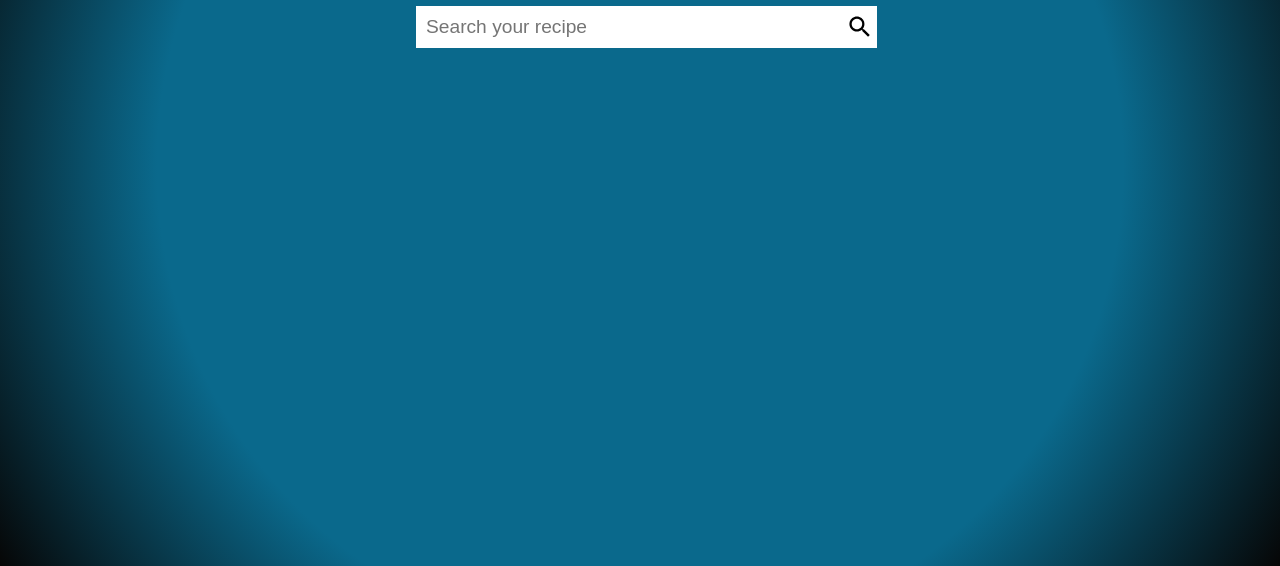
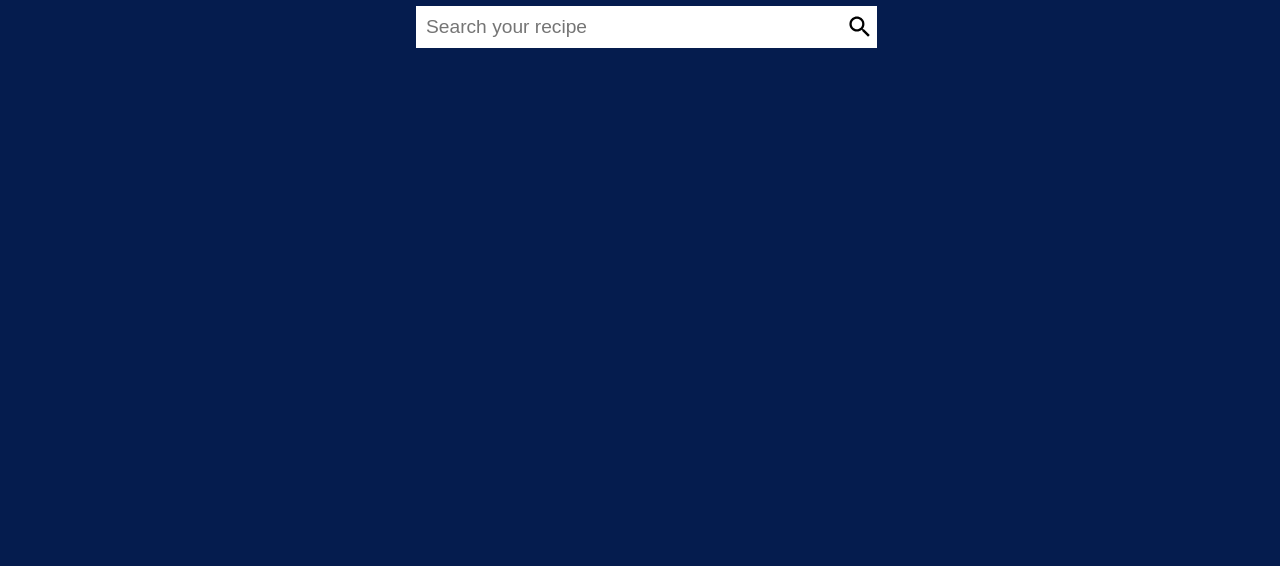
Before and after one commit to eunjeong0417/Javascript-Recipeapp, a plain HTML site: page index.html in a window 1280 px wide. Shown: the part 234-800 px from the top of the page. Drawn offline with nearby package versions, Linux system fonts and the light colour scheme.

Commit message:
background color 수정

```diff
--- a/style.css
+++ b/style.css
@@ -6,12 +6,7 @@
 
 body {
   color: white;
-  background: rgb(10, 105, 140);
-  background: radial-gradient(
-    circle,
-    rgba(10, 105, 140, 1) 64%,
-    rgba(6, 6, 6, 1) 100%
-  );
+  background: rgb(5, 28, 78);
 }
 
 a {
```
